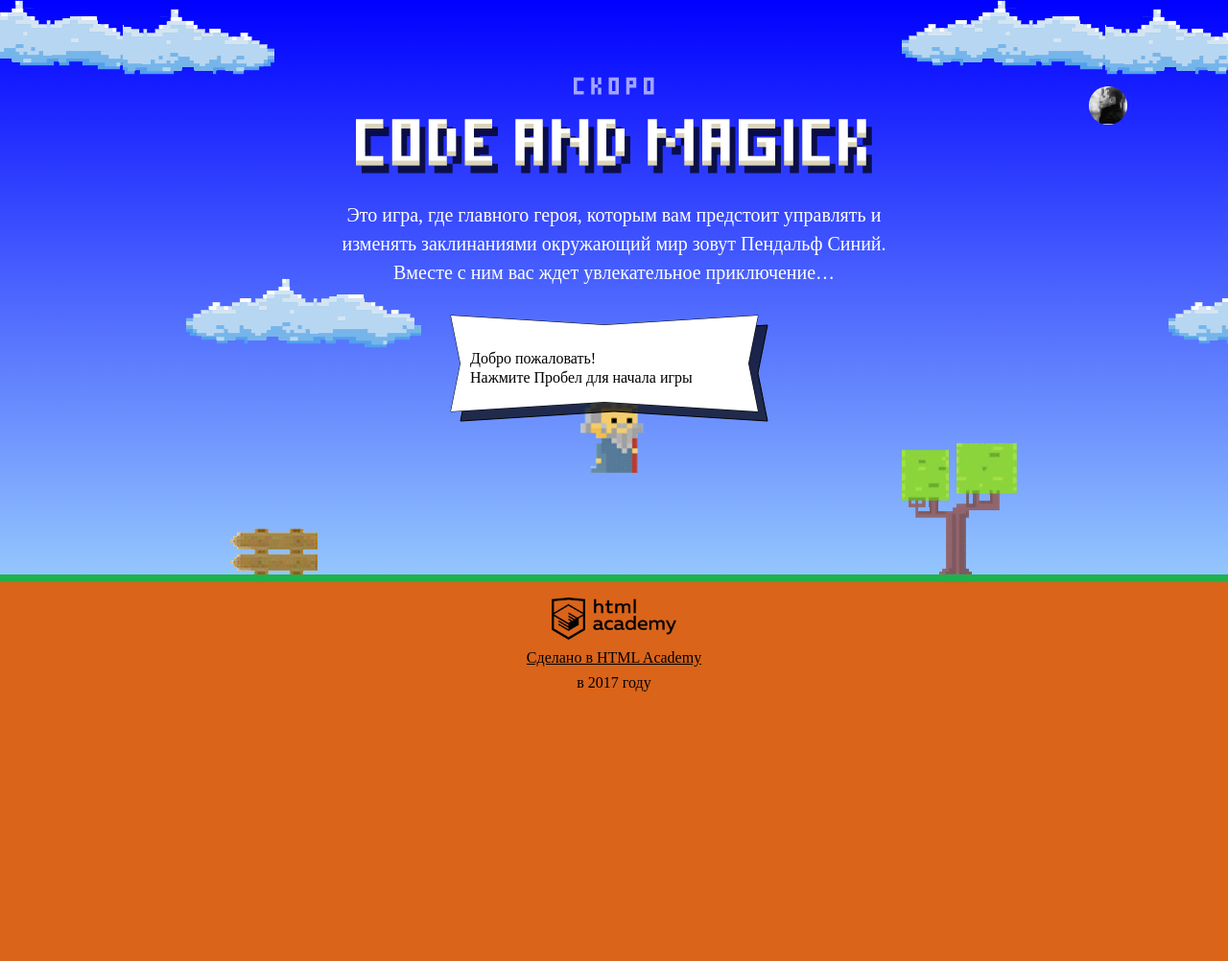
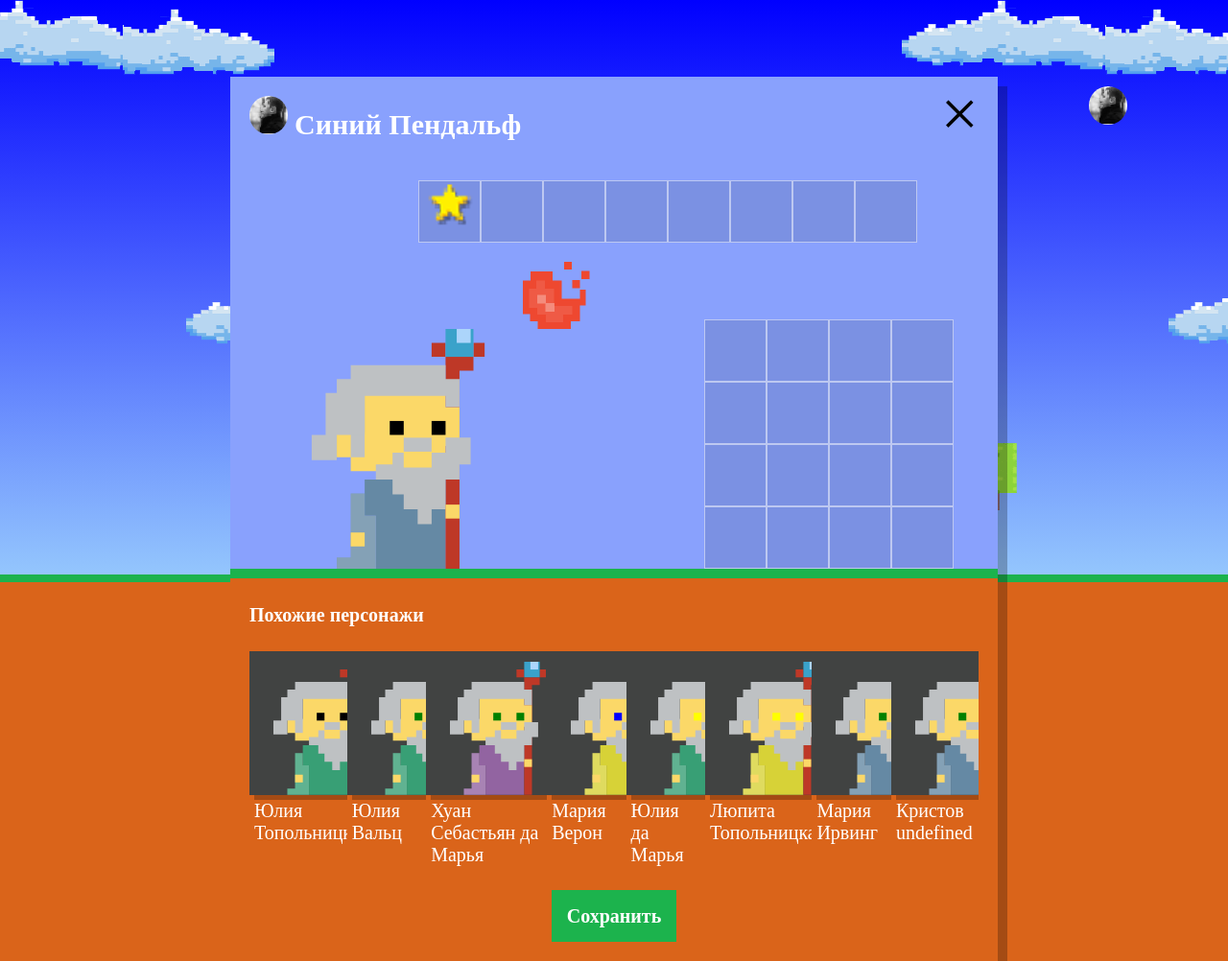
Before and after one commit to ar78ilnik/272055-code-and-magick-17, a website: page index.html in a window 1280 px wide. Shown: the whole page at 96% size. Before the commit the page ends 800 px from the top, so only its background shows below. Drawn offline with Linux system fonts and the light colour scheme; a web font is replaced by a local one.

Commit message:
Module3-task1

```diff
--- a/index.html
+++ b/index.html
@@ -203,6 +203,6 @@
 </script>
 <script src="js/stat.js"></script>
 <script src="js/game.js"></script>
-
+<script src="js/setup.js"></script>
 </body>
 </html>
--- /dev/null
+++ b/js/setup.js
@@ -0,0 +1,125 @@
+'use strict';
+
+var NAMES = ['Иван', 'Хуан Себастьян', 'Мария', 'Кристов', 'Виктор', 'Юлия', 'Люпита', 'Вашингтон'];
+var SURNAMES = ['да Марья', 'Верон', 'Мирабелла', 'Вальц', 'Онопко', 'Топольницкая', 'Нионго', 'Ирвинг'];
+var COAT_COLOR = [
+  'rgb(101, 137, 164)',
+  'rgb(241, 43, 107)',
+  'rgb(146, 100, 161)',
+  'rgb(56, 159, 117)',
+  'rgb(215, 210, 55)',
+  'rgb(0, 0, 0)'
+];
+var EYES_COLOR = ['black', 'red', 'blue', 'yellow', 'green'];
+
+var setupBlock = document.querySelector('.setup');
+setupBlock.classList.remove('hidden');
+setupBlock.querySelector('.setup-similar').classList.remove('hidden');
+
+// Блок подготовки данных для массива
+
+// 1. Функция подготовки имен персонажей
+var Min = 0;
+var Max = 8;
+var namesMas = [];
+var surNamesMas = [];
+
+var names = function (massiv1, min, max) {
+  for (var i = 0; i < Max; i++) {
+    var ranName = Min + Math.floor(Math.random() * (max + 1 - min));
+    namesMas.push(NAMES[ranName]);
+  }
+  return namesMas;
+};
+names(namesMas, Min, Max);
+
+var surNames = function (massiv2, min, max) {
+  for (var i = 0; i < Max; i++) {
+    var ranName1 = Min + Math.floor(Math.random() * (max + 1 - min));
+    surNamesMas.push(SURNAMES[ranName1]);
+  }
+  return surNamesMas;
+};
+surNames(surNamesMas, Min, Max);
+
+var all = [];
+for (var i = 0; i < Max; i++) {
+  all.push(namesMas[i] + ' ' + surNamesMas[i]);
+}
+
+// 2. Функция выбора цвета мантии
+
+var coatColor = function (min, max) {
+  var color1 = Math.floor(Math.random() * (max - min) + min);
+  return COAT_COLOR[color1];
+};
+
+// 3. Функция выбора цвета глаз
+
+var eyesColor = function (min, max) {
+  var color2 = Math.floor(Math.random() * (max - min) + min);
+  return EYES_COLOR[color2];
+};
+
+// 4. Создание массива похожих персонажей
+
+var personages = [
+  {
+    name: all[0],
+    propCoatColor: coatColor(0, 6),
+    propEyesColor: eyesColor(0, 5)
+  },
+  {
+    name: all[1],
+    propCoatColor: coatColor(0, 6),
+    propEyesColor: eyesColor(0, 5)
+  },
+  {
+    name: all[2],
+    propCoatColor: coatColor(0, 6),
+    propEyesColor: eyesColor(0, 5)
+  },
+  {
+    name: all[3],
+    propCoatColor: coatColor(0, 6),
+    propEyesColor: eyesColor(0, 5)
+  },
+  {
+    name: all[4],
+    propCoatColor: coatColor(0, 6),
+    propEyesColor: eyesColor(0, 5)
+  },
+  {
+    name: all[5],
+    propCoatColor: coatColor(0, 6),
+    propEyesColor: eyesColor(0, 5)
+  },
+  {
+    name: all[6],
+    propCoatColor: coatColor(0, 6),
+    propEyesColor: eyesColor(0, 5)
+  },
+  {
+    name: all[7],
+    propCoatColor: coatColor(0, 6),
+    propEyesColor: eyesColor(0, 5)
+  }
+];
+
+// Создание блока похожих персонажей
+var similarListElement = document.querySelector('.setup-similar-list');
+var similarWizardTemplate = document.querySelector('#similar-wizard-template').content.querySelector('.setup-similar-item');
+
+var renderWizard = function (arr) {
+  var wizardElement = similarWizardTemplate.cloneNode(true);
+  wizardElement.querySelector('.setup-similar-label').textContent = arr.name;
+  wizardElement.querySelector('.wizard-coat').style.fill = arr.propCoatColor;
+  wizardElement.querySelector('.wizard-eyes').style.fill = arr.propEyesColor;
+  return wizardElement;
+};
+
+var fragment = document.createDocumentFragment();
+for (var k = 0; k < SURNAMES.length; k++) {
+  fragment.appendChild(renderWizard(personages[k]));
+}
+similarListElement.appendChild(fragment);
```
